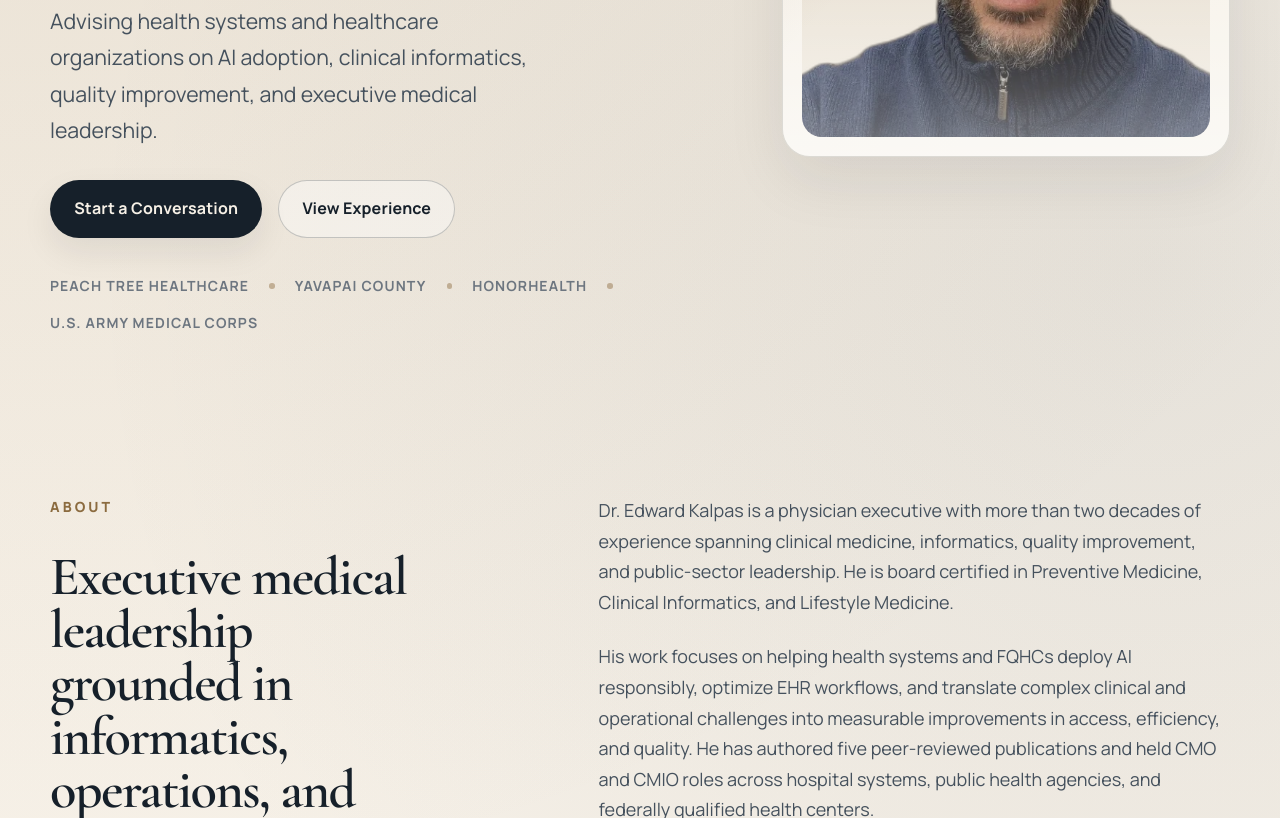
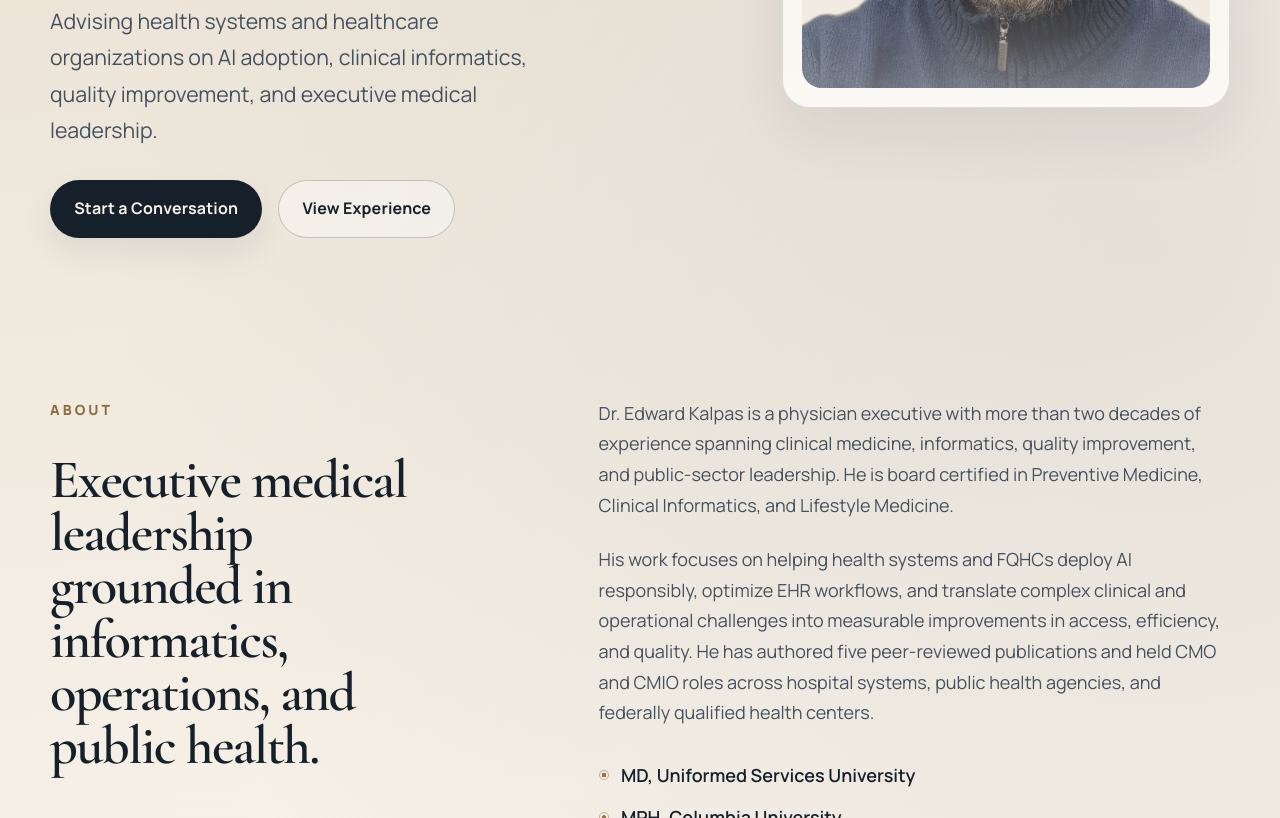
Before and after one commit to ekalpas/drkalpas-redesign, a website built with Vite: page index.html in a window 1280 px wide. Shown: the part 764-1582 px from the top of the page. Built offline with nearby package versions, Linux system fonts and the light colour scheme.

Commit message:
remove redundant trust list from hero (orgs already in Experience section)

```diff
--- a/index.html
+++ b/index.html
@@ -176,12 +176,6 @@
             <a class="btn btn-primary" href="#contact">Start a Conversation</a>
             <a class="btn btn-secondary" href="#experience">View Experience</a>
           </div>
-          <ul class="trust-list" aria-label="Organizations">
-            <li>Peach Tree Healthcare</li>
-            <li>Yavapai County</li>
-            <li>HonorHealth</li>
-            <li>U.S. Army Medical Corps</li>
-          </ul>
         </div>
         <div class="hero-portrait-shell">
           <img
```
